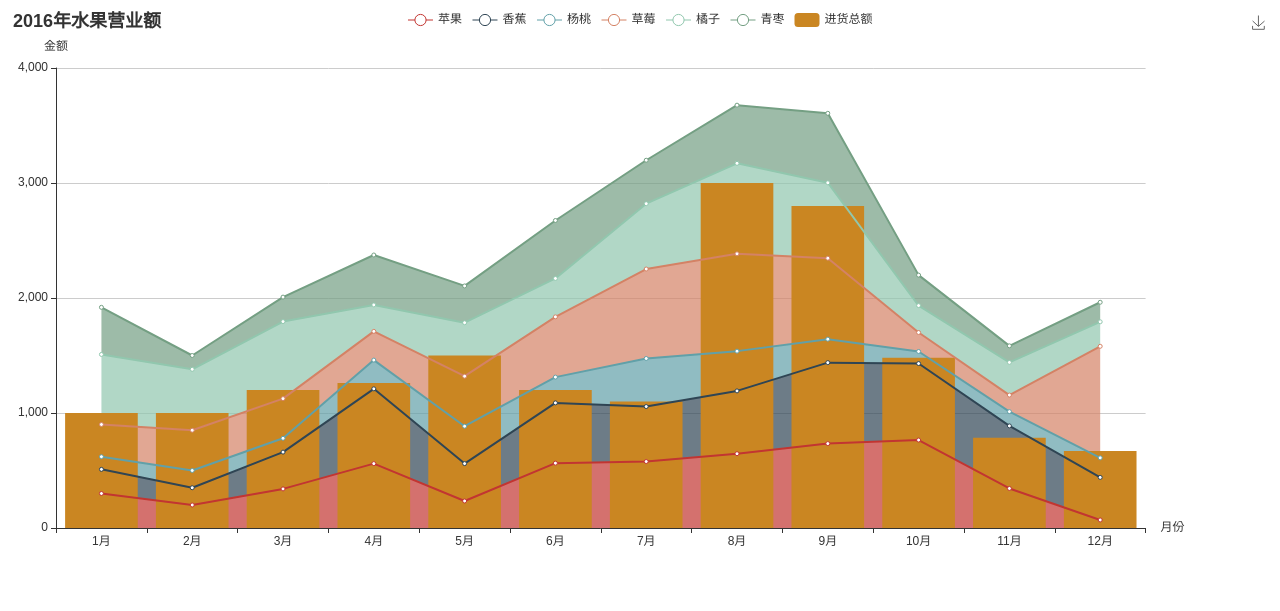
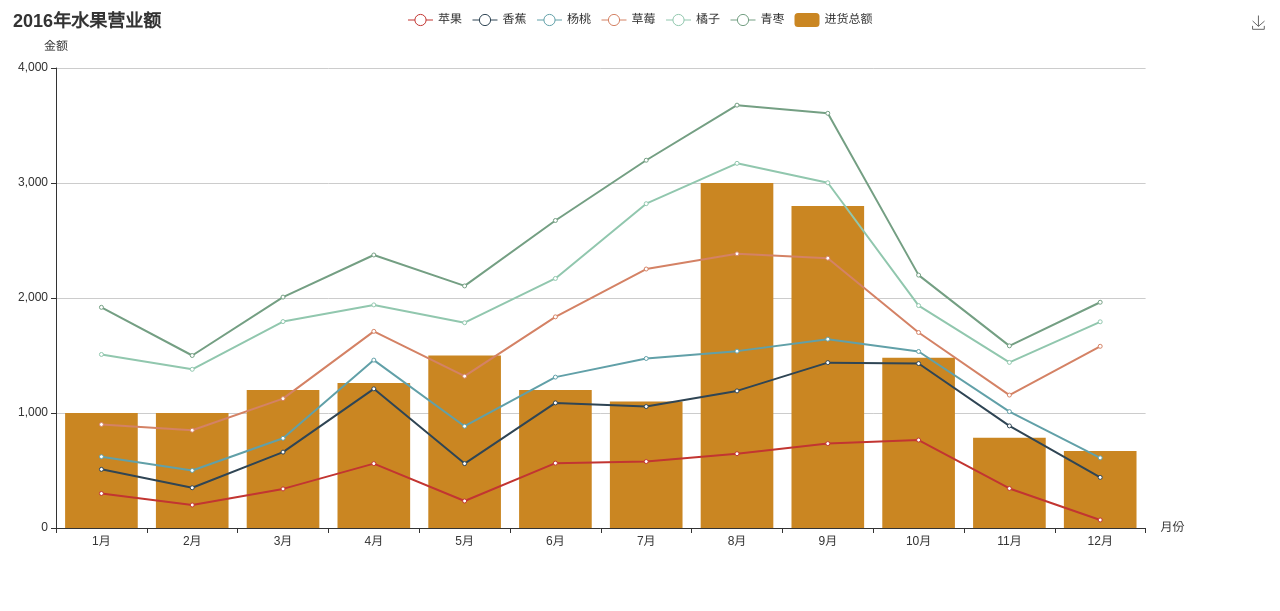
Before and after one commit to JiayingZeng/ife-task, a plain HTML site: page ECharts/1.html in a window 1280 px wide. Drawn offline with Linux system fonts and the light colour scheme.

Commit message:
echarts.js demo1

```diff
--- a/ECharts/1.html
+++ b/ECharts/1.html
@@ -52,42 +52,38 @@
                 name: '苹果',
                 type: 'line',
                 stack: '营业额',
-                areaStyle: { normal: {}},
                 data: [300, 200, 340, 560, 235, 564, 578, 646, 734, 765, 344, 70]
             },
             {
                 name: '香蕉',
                 stack: '营业额',
                 type: 'line',
-                areaStyle: { normal: {}},
                 data: [210, 150, 320, 650, 325, 524, 478, 546, 704, 665, 544, 370]
             },
             {
                 name: '杨桃',
                 stack: '营业额',
                 type: 'line',
-                areaStyle: { normal: {}},
                 data: [110, 150, 120, 250, 325, 224, 418, 346, 204, 105, 124, 170]
             },
             {
                 name: '草莓',
                 stack: '营业额',
                 type: 'line',
-                areaStyle: { normal: {}},
                 data: [280, 350, 345, 250, 435, 524, 778, 846, 704, 165, 144, 970]
             },
             {
                 name: '橘子',
                 stack: '营业额',
                 type: 'line',
-                areaStyle: { normal: {}},
+//                areaStyle: { normal: {}},
                 data: [609, 530, 670, 230, 465, 334, 568, 787, 656, 234, 284, 213]
             },
             {
                 name: '青枣',
                 stack: '营业额',
                 type: 'line',
-                areaStyle: { normal: {}},
+//                areaStyle: { normal: {}},
                 data: [410, 120, 213, 434, 320, 504, 378, 506, 604, 265, 144, 170]
             },
             {
```
